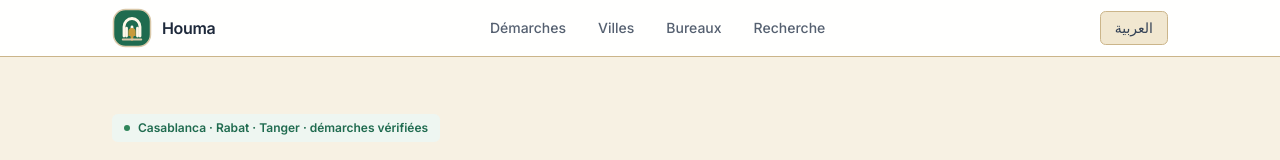
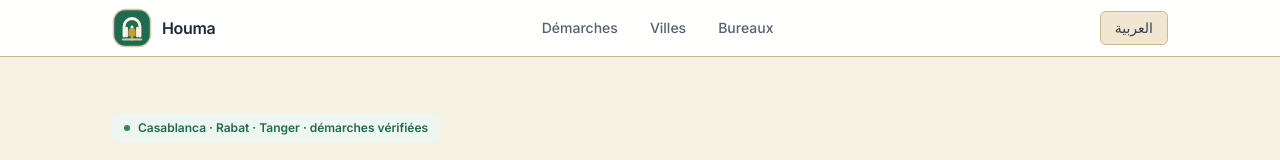
Before and after one commit to aqayre5-commits/Houma, a Next.js app: page / in a window 1280 px wide. Shown: the top 160 px of the page. Built offline with nearby package versions, Linux system fonts and the light colour scheme; no server answers.

Commit message:
Remove search link from header

```diff
--- a/components/header.tsx
+++ b/components/header.tsx
@@ -63,9 +63,6 @@ export function Header({ lang }: { lang: Lang }) {
           <Link href={routes.offices()} className="rounded-full px-3.5 py-1.5 text-sm font-medium text-slate-600 transition hover:bg-slate-100 hover:text-slate-900">
             {isAr ? 'المكاتب' : 'Bureaux'}
           </Link>
-          <Link href={routes.search()} className="rounded-full px-3.5 py-1.5 text-sm font-medium text-slate-600 transition hover:bg-slate-100 hover:text-slate-900">
-            {isAr ? 'بحث' : 'Recherche'}
-          </Link>
         </nav>
 
         <div className="flex items-center gap-2">
@@ -109,9 +106,6 @@ export function Header({ lang }: { lang: Lang }) {
             <Link href={routes.offices()} onClick={() => setOpen(false)} className="border-b border-slate-50 py-3 text-sm font-medium text-slate-700">
               {isAr ? 'المكاتب' : 'Bureaux'}
             </Link>
-            <Link href={routes.search()} onClick={() => setOpen(false)} className="border-b border-slate-50 py-3 text-sm font-medium text-slate-700">
-              {isAr ? 'بحث' : 'Recherche'}
-            </Link>
             <Link href={routes.issue()} onClick={() => setOpen(false)} className="py-3 text-sm font-medium text-slate-700">
               {isAr ? 'الإبلاغ عن خطأ' : 'Signaler une erreur'}
             </Link>
```
